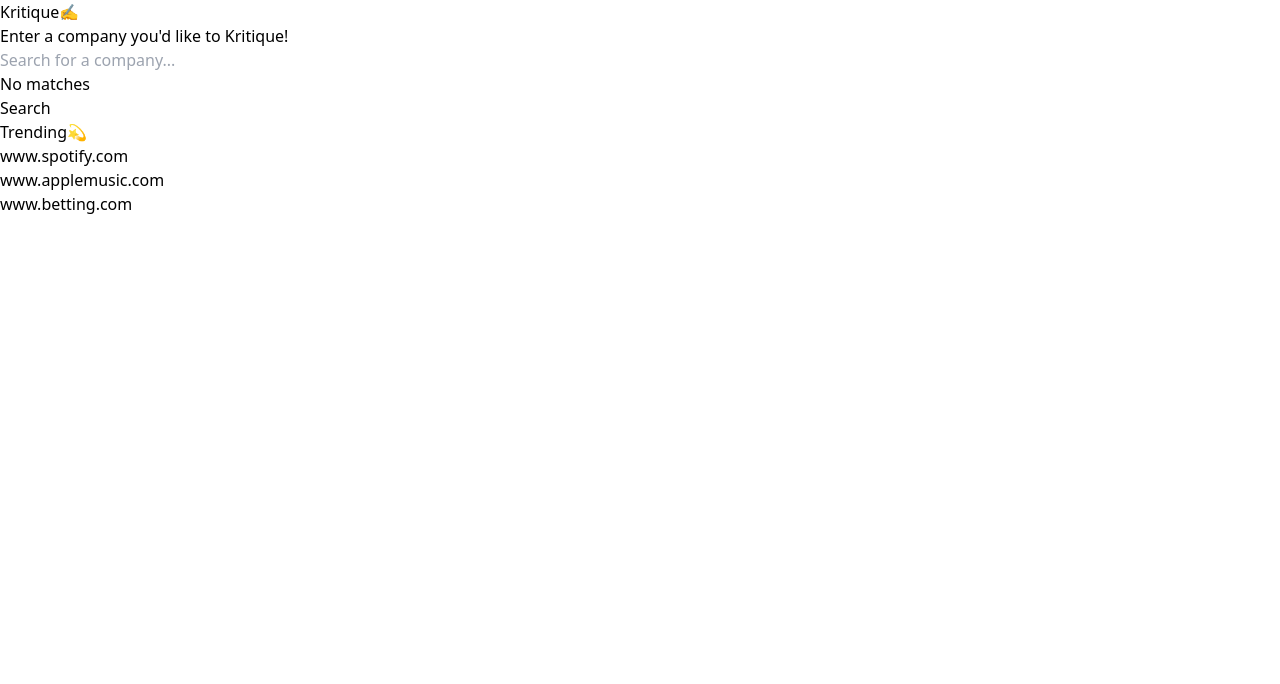
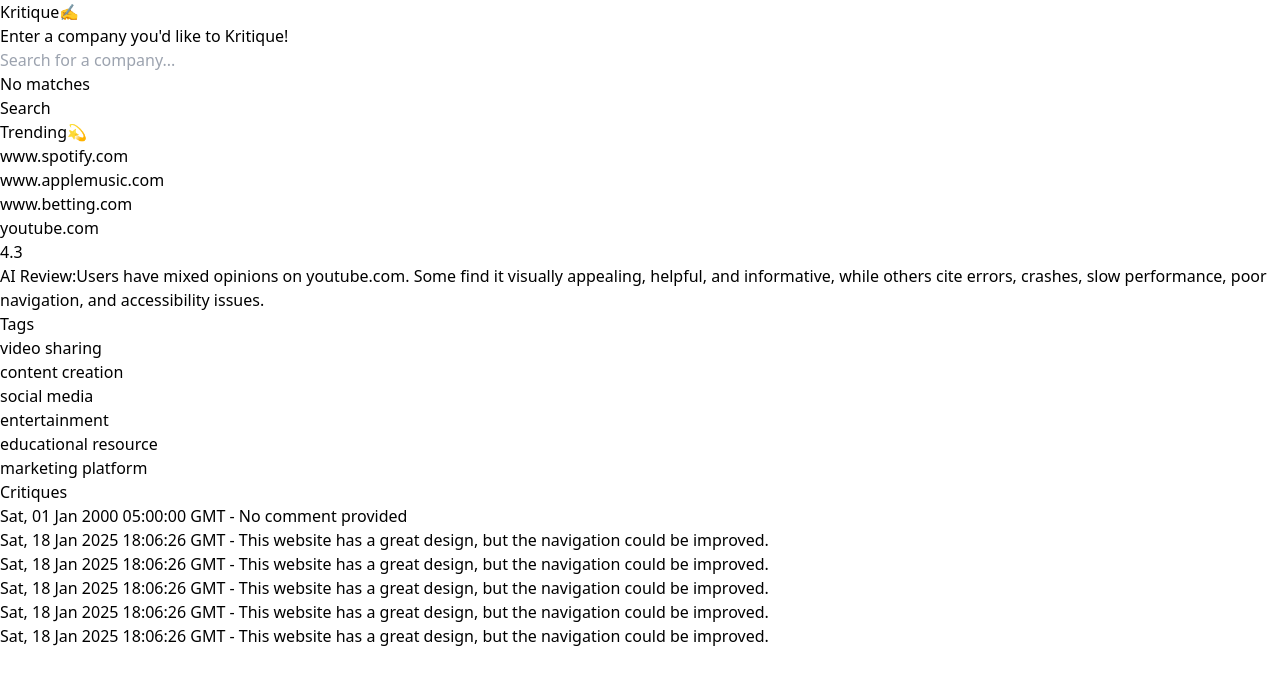
Before and after one commit to osasuair/Kritique, a React (Vite) app in the folder frontend/: page / in a window 1280 px wide. Shown: the top 684 px of the page. Built offline with nearby package versions, Linux system fonts and the light colour scheme.

Commit message:
made web critique dynamic and some design changes

```diff
--- a/frontend/src/App.tsx
+++ b/frontend/src/App.tsx
@@ -5,7 +5,7 @@
   const [count, setCount] = useState(0);
 
   return (
-    <div>
+    <div className="w-full bg-gradient-to-r from-gray-700 to-gray-950">
       <Hero />
     </div>
   );
--- a/frontend/src/components/Hero.tsx
+++ b/frontend/src/components/Hero.tsx
@@ -7,6 +7,53 @@
   { value: "www.apple.com", label: "ww.apple.com" },
   { value: "www.meta.com", label: "ww.meta.com" },
 ];
+
+const data = {
+  aiSummary:
+    "Users have mixed opinions on youtube.com. Some find it visually appealing, helpful, and informative, while others cite errors, crashes, slow performance, poor navigation, and accessibility issues.",
+  comments: [
+    {
+      rating: 4,
+      text: "",
+      time: "Sat, 01 Jan 2000 05:00:00 GMT",
+    },
+    {
+      rating: 4,
+      text: "This website has a great design, but the navigation could be improved.",
+      time: "Sat, 18 Jan 2025 18:06:26 GMT",
+    },
+    {
+      rating: 4,
+      text: "This website has a great design, but the navigation could be improved.",
+      time: "Sat, 18 Jan 2025 18:06:26 GMT",
+    },
+    {
+      rating: 4,
+      text: "This website has a great design, but the navigation could be improved.",
+      time: "Sat, 18 Jan 2025 18:06:26 GMT",
+    },
+    {
+      rating: 4,
+      text: "This website has a great design, but the navigation could be improved.",
+      time: "Sat, 18 Jan 2025 18:06:26 GMT",
+    },
+    {
+      rating: 4,
+      text: "This website has a great design, but the navigation could be improved.",
+      time: "Sat, 18 Jan 2025 18:06:26 GMT",
+    },
+  ],
+  domain: "youtube.com",
+  rating: 4.3,
+  tags: [
+    "video sharing",
+    "content creation",
+    "social media",
+    "entertainment",
+    "educational resource",
+    "marketing platform",
+  ],
+};
 
 const Hero = () => {
   const [query, setQuery] = useState<string>(""); // Track user input
@@ -41,7 +88,8 @@
   }, [query]);
 
   return (
-    <div className="w-full h-screen flex  bg-gradient-to-r from-gray-700 to-gray-950 items-center ">
+    <div className="w-full  flex-col   items-center ">
+      <div className="w-full h-screen flex items-center">
         <div className=" w-[50%] h-[50%] flex flex-col justify-center items-center">
           <h1 className="m-auto text-red-700 text-[50px] font-sans font-[900]">
             Kritique✍️
@@ -51,14 +99,6 @@
             Enter a company you'd like to{" "}
             <span className="text-red-700">Kritique!</span>
           </p>
-
-        {/* <Select
-          className="m-auto w-[400px] border-spacing-[10px] border-red-700"
-          options={options}
-          isClearable
-          placeholder="Search or type custom input..."
-          onChange={handleChange}
-        /> */}
 
           <input
             className="m-auto w-[400px] border-spacing-[10px] border-red-700"
@@ -98,8 +138,9 @@
         </div>
 
         <Trending />
+      </div>
 
-      {/* <WebCritique /> */}
+      <WebCritique data={data} />
     </div>
   );
 };
--- a/frontend/src/components/WebCritique.tsx
+++ b/frontend/src/components/WebCritique.tsx
@@ -1,23 +1,45 @@
 import React from "react";
 
-const WebCritique = () => {
+interface Comment {
+  rating: number;
+  text: string;
+  time: string;
+}
+
+interface WebCritiqueProps {
+  data: {
+    aiSummary: string;
+    comments: Comment[];
+    domain: string;
+    rating: number;
+    tags: string[];
+  };
+}
+
+const WebCritique: React.FC<WebCritiqueProps> = ({ data }) => {
+  const { aiSummary, comments, domain, rating, tags } = data;
+
   return (
-    <div className="w-[90%] h-[50%] m-auto">
+    <div id="review" className="w-[90%]  py-10">
       <h1 className="m-2 text-red-700 text-[50px] font-sans font-[900] border-b-4">
-        Site Name
+        {domain}
       </h1>
 
       <div className="mb-16 flex flex-row m-auto justify-between">
-        <p className=" bg-gray-600 text-red-700 text-[50px] font-[700] p-2 rounded-md">
-          4.5
+        <p className="h-[50%] bg-gray-600 text-red-700 text-[50px] font-[700] p-2 rounded-md mx-2">
+          {rating.toFixed(1)}
         </p>
-        <p className="bg-gray-600 text-red-700 text-[10px] font-[700] p-2 rounded-md">
-          AI Review:{" "}
+        <p className=" h-[50%] bg-gray-600 text-red-700 text-[15px] font-[700] p-2 rounded-md mx-2">
+          AI Review:{aiSummary}
         </p>
-        <div>
-          <ul className="bg-gray-600 text-red-700 text-[10px] font-[700] p-2 rounded-md">
-            <li>tag1</li>
-            <li>tag2</li>
+        <div className="flex flex-col w-[18%]  mx-2 text-center bg-gray-600 rounded-md p-2">
+          <p className="text-white  font-[700]">Tags</p>
+          <ul className=" text-red-700 text-[10px] font-[700] ">
+            {tags.map((tag, index) => (
+              <li className="bg-white m-2 p-2 rounded-xl" key={index}>
+                {tag}
+              </li>
+            ))}
           </ul>
         </div>
       </div>
@@ -27,7 +49,11 @@
       </h3>
 
       <ul className="m-2 text-red-700 bg-gray-600 text-[20px] font-[700] p-2 rounded-md">
-        <li>Name Time comment</li>
+        {comments.map((comment, index) => (
+          <li key={index}>
+            {comment.time} - {comment.text || "No comment provided"}
+          </li>
+        ))}
       </ul>
     </div>
   );
```
Lines whose indentation alone changed are shown as unchanged.
